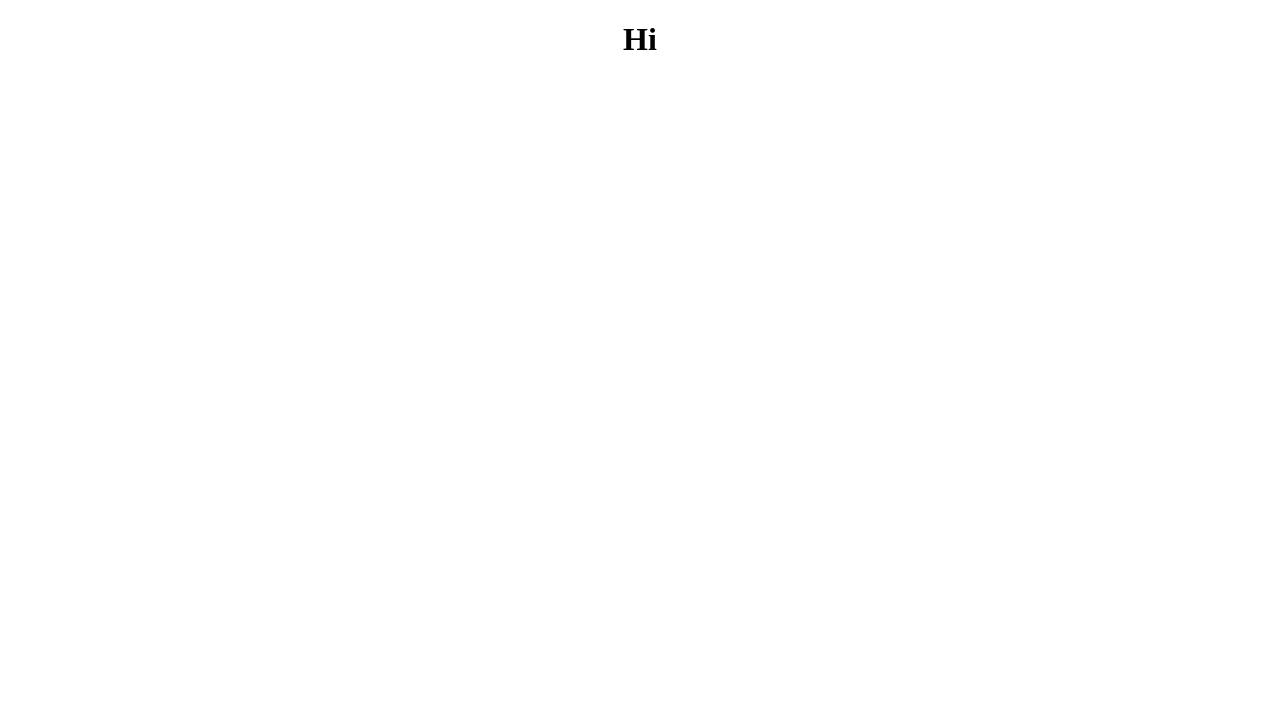
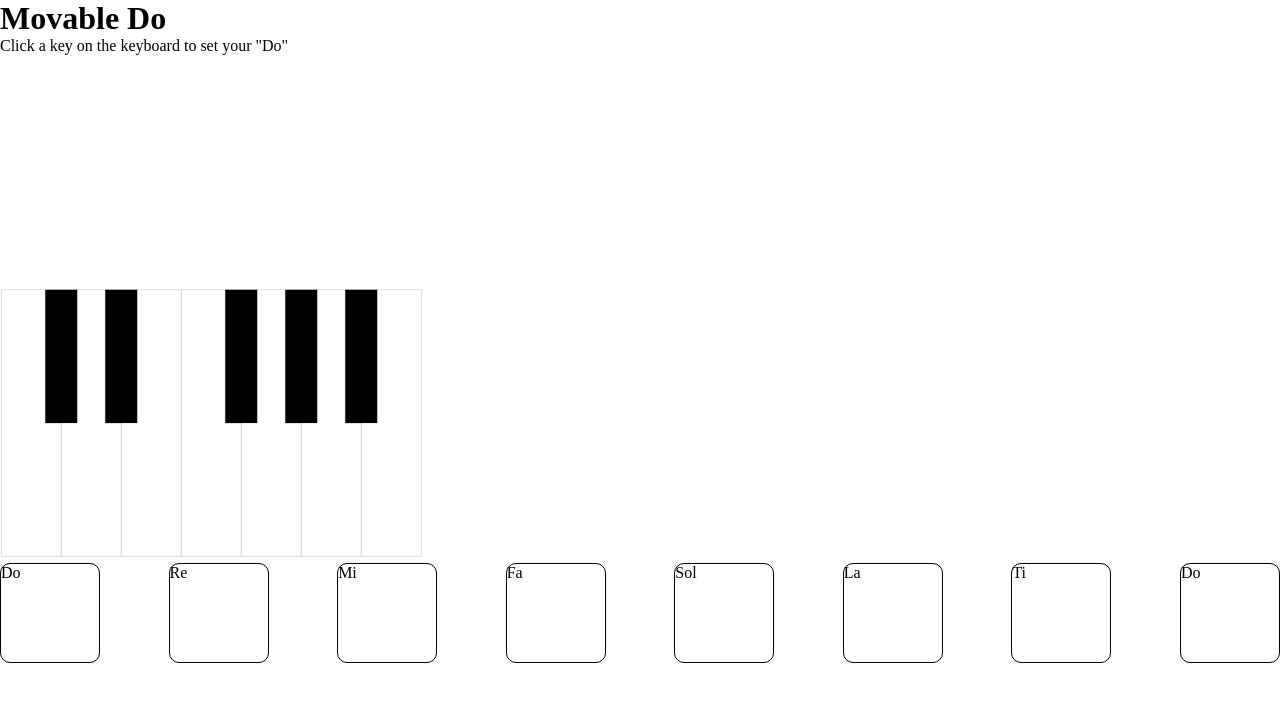
Before and after one commit to natedaniels42/movable-do, a React (Create React App) app: page / in a window 1280 px wide. Shown: the top 702 px of the page. Built offline with nearby package versions, Linux system fonts and the light colour scheme.

Commit message:
Added Keyboard and Solfege

```diff
--- a/src/App.css
+++ b/src/App.css
@@ -1,38 +1,39 @@
-.App {
-  text-align: center;
+* {
+  box-sizing: border-box;
+  margin: 0;
+  padding: 0;
 }
 
-.App-logo {
-  height: 40vmin;
-  pointer-events: none;
+#keyboard {
+  margin: 0 auto;
 }
 
-@media (prefers-reduced-motion: no-preference) {
-  .App-logo {
-    animation: App-logo-spin infinite 20s linear;
-  }
+.key {
+  fill: white;
+  stroke: black;
 }
 
-.App-header {
-  background-color: #282c34;
-  min-height: 100vh;
-  display: flex;
-  flex-direction: column;
-  align-items: center;
-  justify-content: center;
-  font-size: calc(10px + 2vmin);
-  color: white;
+.key:hover {
+  fill: lightgrey;
 }
 
-.App-link {
-  color: #61dafb;
+.black {
+  fill: black;
 }
 
-@keyframes App-logo-spin {
-  from {
-    transform: rotate(0deg);
-  }
-  to {
-    transform: rotate(360deg);
-  }
+#solfege-box {
+  display: flex;
+  justify-content: space-between;
 }
+
+.syllable {
+  display: flex;
+  width: 100px;
+  height: 100px;
+  border: 1px solid black;
+  border-radius: 10%;
+}
+
+.syllable > * {
+  justify-content: center;
+}
--- a/src/App.js
+++ b/src/App.js
@@ -1,9 +1,14 @@
+import Keyboard from './components/Keyboard';
+import Solfege from './components/Solfege';
 import './App.css';
 
 const App = () => {
   return (
     <div className="App">
-      <h1>Hi</h1>
+      <h1>Movable Do</h1>
+      <p>Click a key on the keyboard to set your "Do"</p>
+      <Keyboard />
+      <Solfege />
     </div>
   );
 }
--- /dev/null
+++ b/src/components/Keyboard.js
@@ -0,0 +1,29 @@
+import '../App.css';
+
+const Keyboard = () => {
+    return (
+        <div id="keyboard">
+            <svg version="1.0" xmlns="http://www.w3.org/2000/svg"
+            width="600.000000pt" height="378.000000pt" viewBox="0 0 600.000000 378.000000"
+            preserveAspectRatio="xMidYMid meet">
+                <g transform="translate(0.000000,378.000000) scale(0.100000,-0.100000)"
+                fill="#000000" stroke="none">
+                    <path class="key" id="c-key" d="M 10 20 L 10 2020 L 340 2020 L 340 1020 L 460 1020 L 460 20 L 10 20"></path>
+                    <path class="black key" id="c-sharp-key" d="M 340 1020 L 580 1020 L 580 2020 L 340 2020 L 340 1020"></path>
+                    <path class="key" id="d-key" d="M 460 20 L 910 20 L 910 1020 L 790 1020 L 790 2020 L 580 2020 L 580 1020 L 460 1020 L 460 20"></path>
+                    <path class="black key" id="e-flat-key" d="M 790 1020 L 1030 1020 L 1030 2020 L 790 2020 L 790 1020"></path>
+                    <path class="key" id="e-key" d="M 910 20 L 1360 20 L 1360 2020 L 1030 2020 L 1030 1020 L 910 1020 L 910 20"></path>
+                    <path class="key" id="f-key" d="M 1360 20 L 1810 20 L 1810 1020 L 1690 1020 L 1690 2020 L 1360 2020 L 1360 20"></path>
+                    <path class="black key" id="f-sharp-key" d="M 1690 1020 L 1930 1020 L 1930 2020 L 1690 2020 L 1690 1020"></path>
+                    <path class="key" id="g-key" d="M 1810 20 L 2260 20 L 2260 1020 L 2140 1020 L 2140 2020 L 1930 2020 L 1930 1020 L 1810 1020 L 1810 20"></path>
+                    <path class="black key" id="a-flat-key" d="M 2140 1020 L 2380 1020 L 2380 2020 L 2140 2020 L 2140 1020"></path>
+                    <path class="key" id="a-key" d="M 2260 20 L 2710 20 L 2710 1020 L 2590 1020 L 2590 2020 L 2380 2020 L 2380 1020 L 2260 1020 L 2260 20"></path>
+                    <path class="black key" id="b-flat-key" d="M 2590 1020 L 2830 1020 L 2830 2020 L 2590 2020 L 2590 1020"></path>
+                    <path class="key" id="b-key" d="M 2710 20 L 3160 20 L 3160 2020 L 2830 2020 L 2830 1020 L 2710 1020 L 2710 20"></path>
+                </g>
+            </svg>
+        </div>
+    )
+}
+
+export default Keyboard;
--- /dev/null
+++ b/src/components/Solfege.js
@@ -0,0 +1,18 @@
+import '../App.css';
+
+const Solfege = () => {
+    return (
+        <div id="solfege-box">
+            <div className="syllable" id="do">Do</div>
+            <div className="syllable" id="re">Re</div>
+            <div className="syllable" id="mi">Mi</div>
+            <div className="syllable" id="fa">Fa</div>
+            <div className="syllable" id="sol">Sol</div>
+            <div className="syllable" id="la">La</div>
+            <div className="syllable" id="ti">Ti</div>
+            <div className="syllable" id="do2">Do</div>
+        </div>
+    )
+}
+
+export default Solfege;
```
